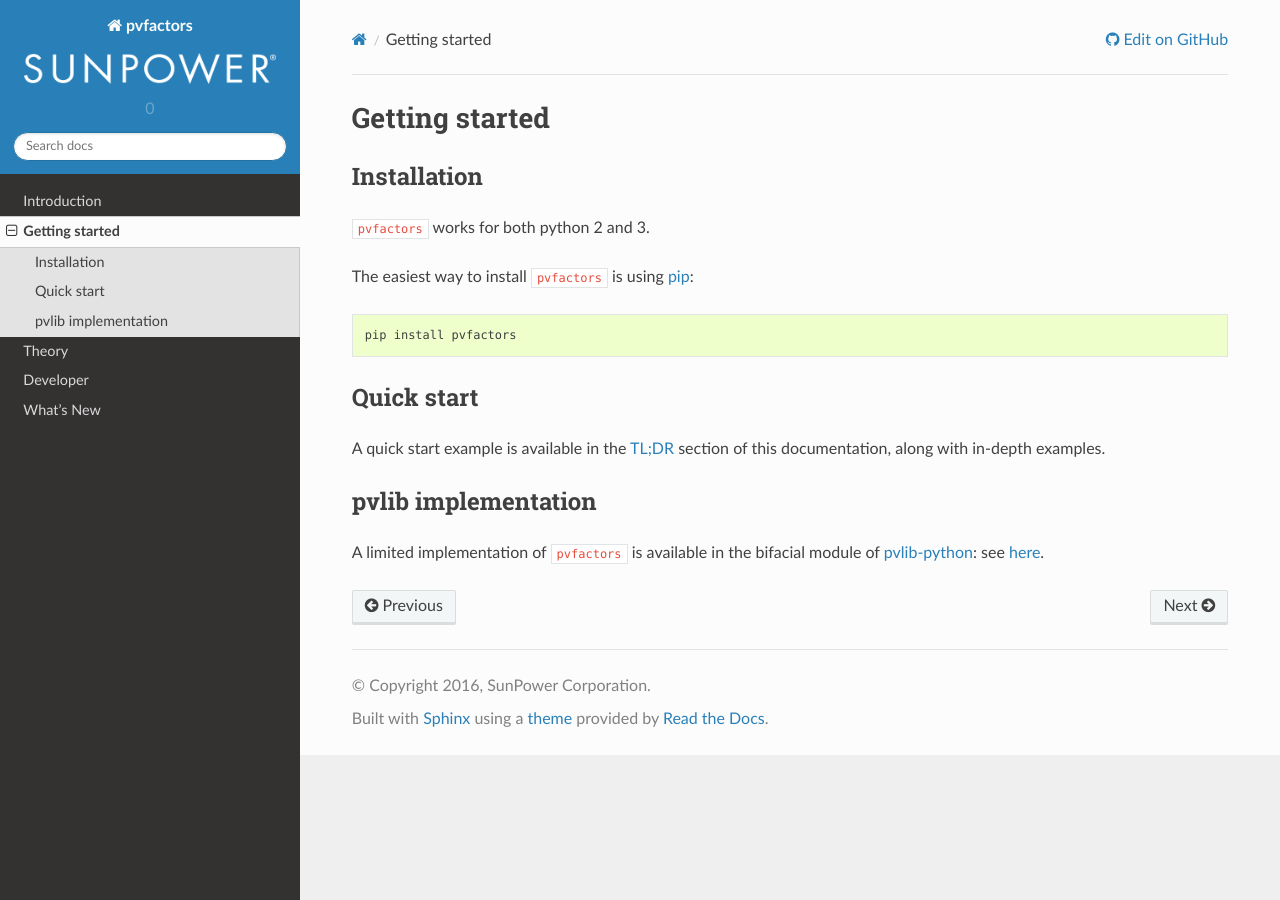
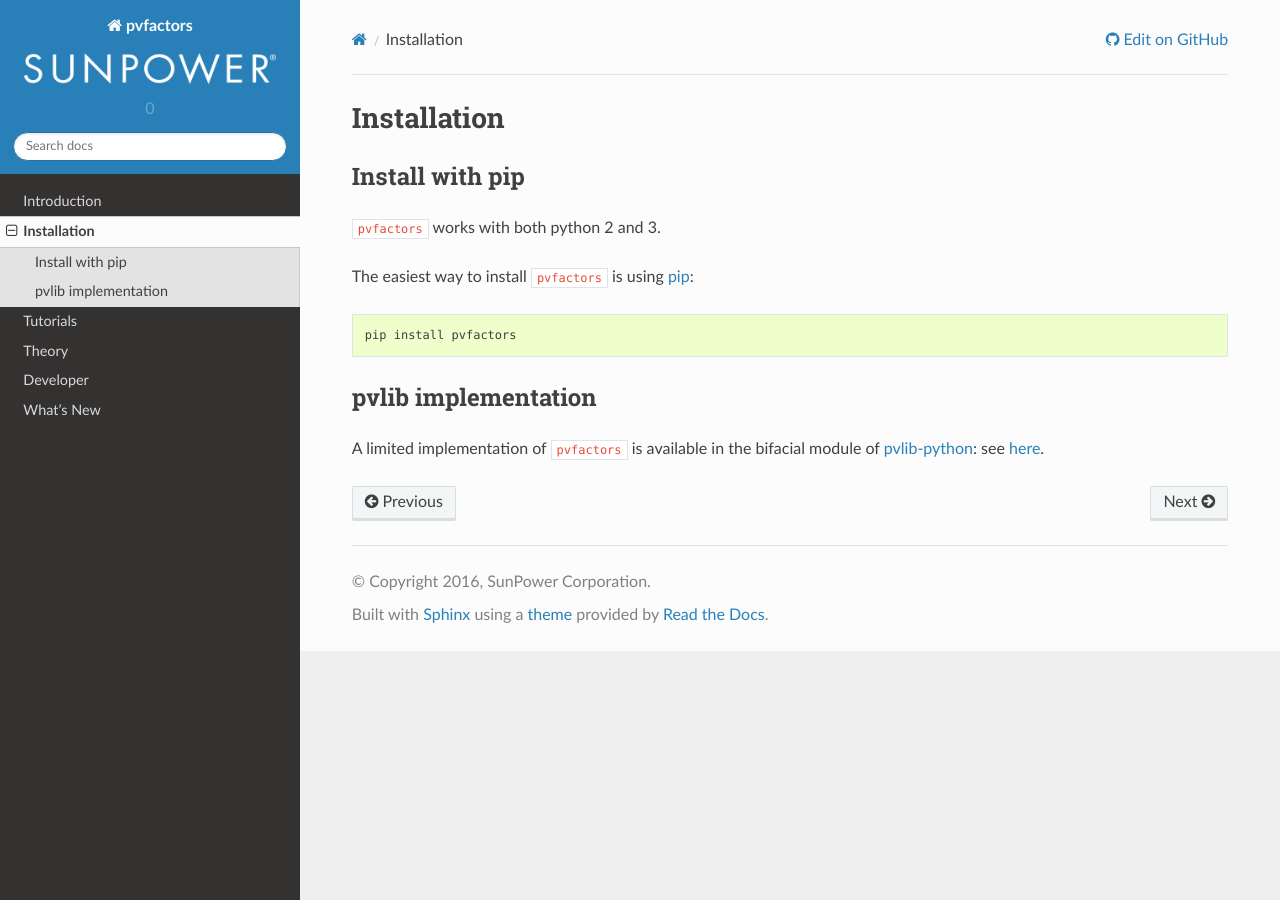
Before and after one commit to SunPower/pvfactors, a Sphinx documentation site: the page built from docs/sphinx/installation/index.rst, in a window 1280 px wide. Built offline with Sphinx 7.4.7 and the Read the Docs theme 2.0.0, drawn with Linux system fonts in a browser that asks for light colours.

Commit message:
Created tutorial section + clean up installation guide

```diff
--- a/docs/sphinx/index.rst
+++ b/docs/sphinx/index.rst
@@ -12,7 +12,8 @@
    :maxdepth: 2
 
    intro.rst
-   getting_started/index.rst
+   installation/index.rst
+   tutorials/index.rst
    theory/index.rst
    developer/index.rst
    whatsnew.rst
--- a/docs/sphinx/getting_started/index.rst
+++ b/docs/sphinx/installation/index.rst
@@ -1,13 +1,13 @@
 .. getting_started
 
 
-Getting started
-===============
+Installation
+============
 
-Installation
-------------
+Install with pip
+----------------
 
-``pvfactors`` works for both python 2 and 3.
+``pvfactors`` works with both python 2 and 3.
 
 The easiest way to install ``pvfactors`` is using pip_:
 
@@ -17,11 +17,6 @@
 
 .. _pip: https://pypi.org/project/pip/
 
-Quick start
------------
-
-A quick start example is available in the :doc:`/developer/pvfactors_demo` section of this documentation, along with in-depth examples.
-
 
 pvlib implementation
 --------------------
```
Also changed, not shown: docs/sphinx/tutorials/index.rst (added, +11 -0 lines), docs/sphinx/tutorials/Getting_started.ipynb (added), docs/tutorials/pvfactors_demo.ipynb.
